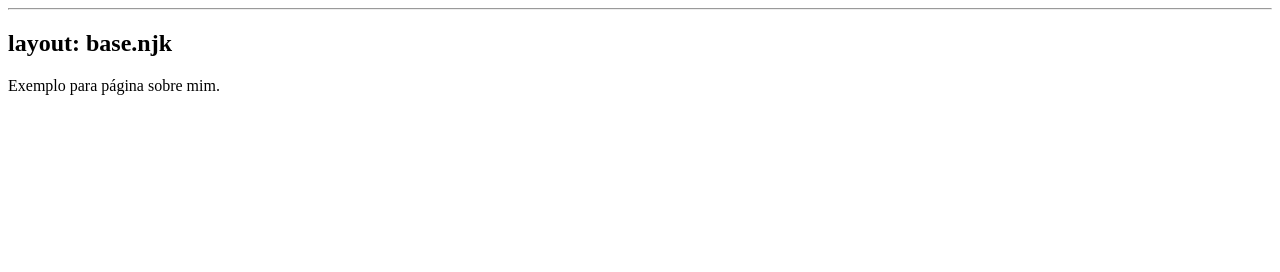
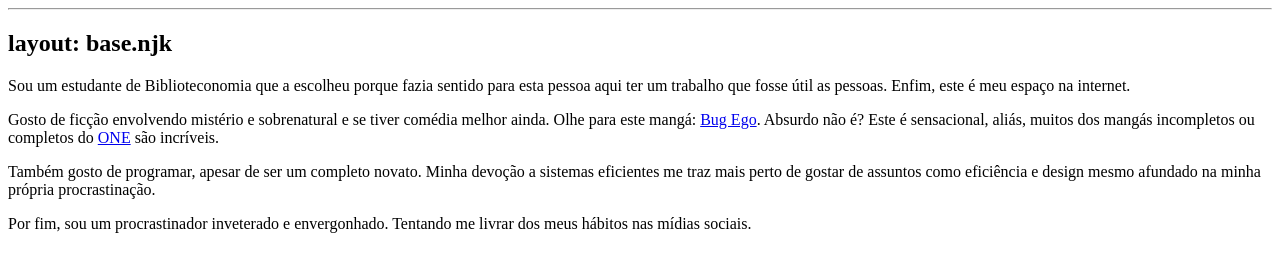
Before and after one commit to ignazweis/ignazweis.github.io, an Eleventy site: page about.md in a window 1280 px wide. Built offline with nearby package versions, Linux system fonts and the light colour scheme; Eleventy itself is replaced by a stand-in of ours; files that its build step writes are made by us from their sources.

Commit message:
feat: update the about me

```diff
--- a/about.md
+++ b/about.md
@@ -2,4 +2,11 @@
 layout: base.njk
 ---
 
-Exemplo para página sobre mim.
+Sou um estudante de Biblioteconomia que a escolheu porque fazia sentido para esta pessoa aqui ter um trabalho que fosse útil as pessoas. Enfim, este é meu espaço na internet.
+
+Gosto de ficção envolvendo mistério e sobrenatural e se tiver comédia melhor ainda.
+Olhe para este mangá: [Bug Ego](https://www.mangaupdates.com/series/h8d2vfh/bug-ego). Absurdo não é? Este é sensacional, aliás, muitos dos mangás incompletos ou completos do [ONE](https://www.mangaupdates.com/author/6577qjz/one) são incríveis.
+
+Também gosto de programar, apesar de ser um completo novato. Minha devoção a sistemas eficientes me traz mais perto de gostar de assuntos como eficiência e design mesmo afundado na minha própria procrastinação.
+
+Por fim, sou um procrastinador inveterado e envergonhado. Tentando me livrar dos meus hábitos nas mídias sociais.
```
